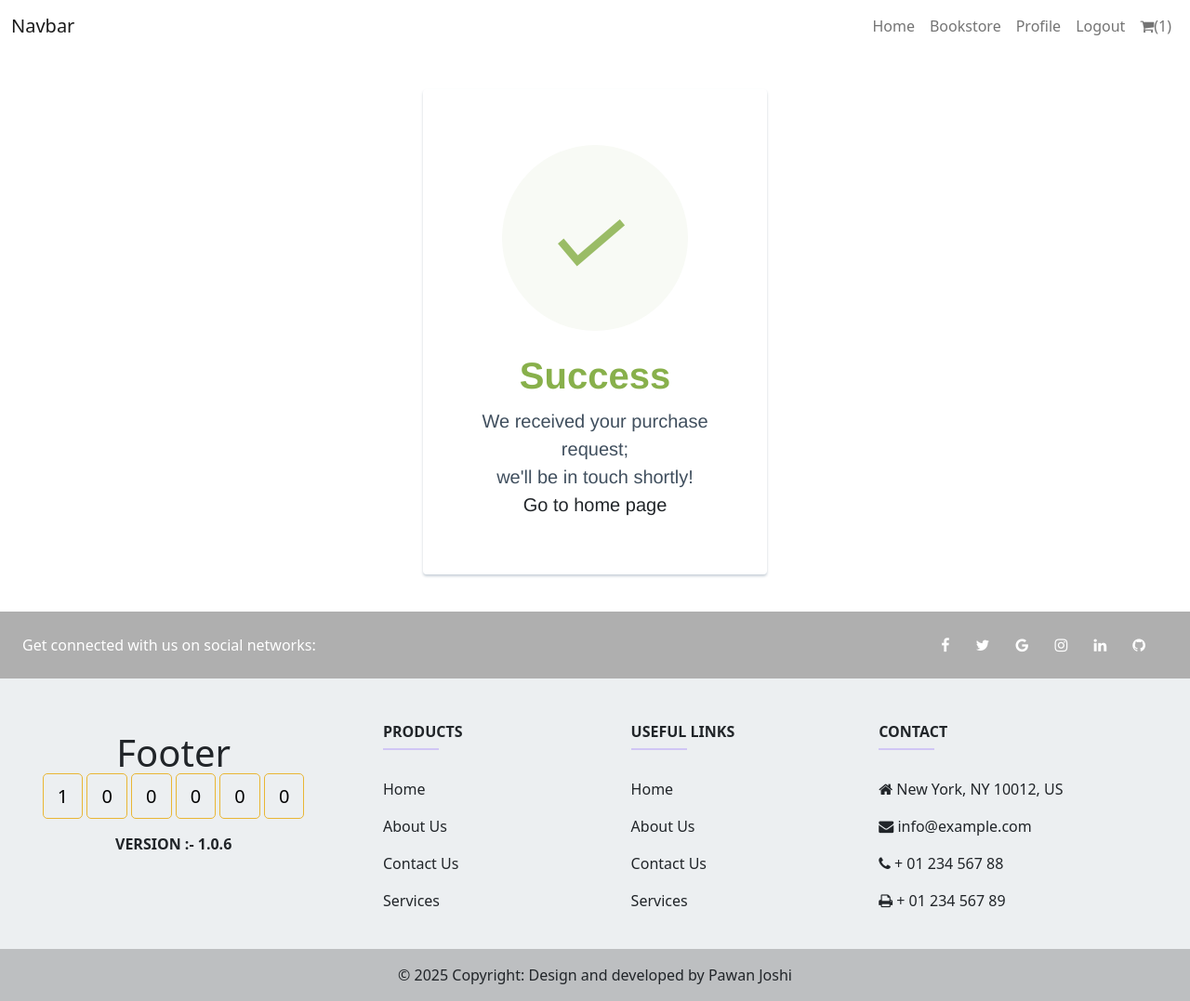
After one commit to Joshipawan713/newflask, a Flask app: page /success in a window 1280 px wide. The commit adds this page. Shown: the whole page at 93% size. Run offline with Flask 3, Linux system fonts and the light colour scheme; the visitor is signed in with stand-in values (Sample User, id 1); some libraries are stand-ins or nearby versions.

Commit message:
Add files via upload

```diff
--- a/templates/cart.html
+++ b/templates/cart.html
@@ -60,13 +60,10 @@
                                         Products<span>₹ {{ total_price }}</span>
                                     </li>
                                     <li class="list-group-item d-flex justify-content-between align-items-center border-0 px-0 mb-3">
-                                        G.S.T @ 3% <span>₹ {{ total_price * 3 / 100 }}</span>
-                                    </li>
-                                    <li class="list-group-item d-flex justify-content-between align-items-center border-0 px-0 mb-3">
                                         <div>
                                             <strong>Total amount </strong>
                                         </div>
-                                        <span><strong>₹ {{ total_price + total_price * 3 / 100 | round(0) }}</strong></span>
+                                        <span><strong>₹ {{ total_price}}</strong></span>
                                     </li>
                                 </ul>
                                 <form action="{{ url_for('userCheckout') }}" method="POST">
--- a/templates/navbar.html
+++ b/templates/navbar.html
@@ -10,14 +10,11 @@
           <a class="nav-link {% if request.path == '/' %} active {% endif %}" href="{{ url_for('index') }}">Home</a>
         </li>
         <li class="nav-item">
-          <a class="nav-link" href="{{ url_for('bookstore') }}">Bookstore</a>
-        </li>
-        <li class="nav-item">
-          <a class="nav-link" href="#">Language</a>
+          <a class="nav-link {% if request.path == '/bookstore' %} active {% endif %}" href="{{ url_for('bookstore') }}">Bookstore</a>
         </li>
         {% if session.get('user_logged_in') %}
           <li class="nav-item">
-            <a class="nav-link" href="{{ url_for('userProfile') }}">Profile</a>
+            <a class="nav-link {% if request.path == '/profile' %} active {% endif %}" href="{{ url_for('userProfile') }}">Profile</a>
           </li>
           <li class="nav-item">
             <a class="nav-link" href="{{ url_for('logout') }}">Logout</a>
--- /dev/null
+++ b/templates/success.html
@@ -0,0 +1,60 @@
+{% extends "base.html" %}
+
+{% block title %} Success {% endblock %}
+
+{% block content %}
+
+    <style type="text/css">
+
+        .h_head {
+          color: #88B04B;
+          font-family: "Nunito Sans", "Helvetica Neue", sans-serif;
+          font-weight: 900;
+          font-size: 40px;
+          margin-bottom: 10px;
+          text-align: center;
+        }
+        .p_para {
+          color: #404F5E;
+          font-family: "Nunito Sans", "Helvetica Neue", sans-serif;
+          font-size:20px;
+          margin: 0;
+          text-align: center;
+        }
+      .i_icon {
+        color: #9ABC66;
+        font-size: 100px;
+        line-height: 200px;
+        margin-left:-15px;
+      }
+      .card_style {
+        background: white;
+        padding: 60px;
+        border-radius: 4px;
+        box-shadow: 0 2px 3px #C8D0D8;
+        display: inline-block;
+        margin: 0 auto;
+      }
+    </style>
+
+<div class="container-fluid">
+    <div class="row justify-content-center mt-4 mb-4">
+        <div class="col-lg-4">
+            <div class="card border-0">
+                <div class="card-body">
+                    <div class="card_style">
+                        <div style="border-radius:200px; height:200px; width:200px; background: #F8FAF5; margin:0 auto;text-align: center;">
+                            <i class="checkmark i_icon">✓</i>
+                          </div>
+                          <br>
+                          <h1 class="h_head">Success</h1>
+                          <p class="p_para">We received your purchase request;<br/> we'll be in touch shortly!</p>
+                          <p class="p_para"><a href="{{ url_for('index') }}" class="text-decoration-none text-dark">Go to home page</a></p>
+                    </div>
+                </div>
+            </div>
+        </div>
+    </div>
+</div>
+
+{% endblock %}
```
Also changed, not shown: templates/checkout.html (+27 -22 lines).
